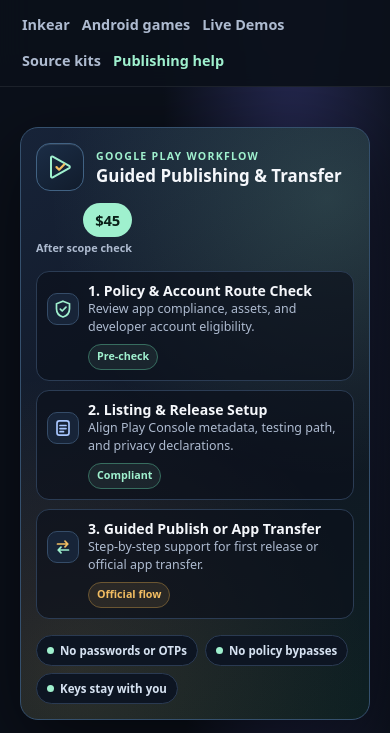
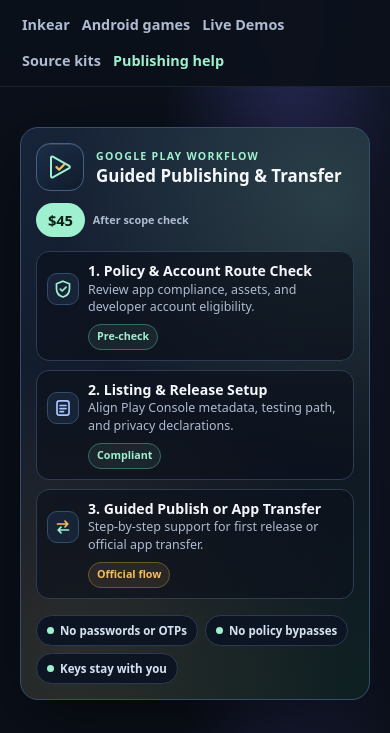
Before and after one commit to simple-free-apps/simple-free-apps.github.io, a plain HTML site: page play-publish/index.html in a window 390 px wide. Shown: the part 68-801 px from the top of the page. Drawn offline with Linux system fonts and the light colour scheme.

Commit message:
Align mobile hero price badge horizontally in EN and AR

```diff
--- a/styles.css
+++ b/styles.css
@@ -785,6 +785,7 @@ body[dir=rtl] .features li { padding: 3px 4px 3px 0; }
   .hero-art, body[dir=rtl] .hero-art { transform: none; order: -1; }
   .hero-art img { max-height: 230px; object-fit: cover; }
   .hero-art-visual { padding: 15px; border-radius: 18px; }
+  .pv-price-badge, body[dir=rtl] .pv-price-badge { flex-direction: row; align-items: center; gap: 8px; }
   .pv-step { grid-template-columns: 32px 1fr; gap: 9px; padding: 10px; }
   .pv-step-icon { width: 32px; height: 32px; }
   .pv-pill { grid-column: 2; justify-self: start; }
```
